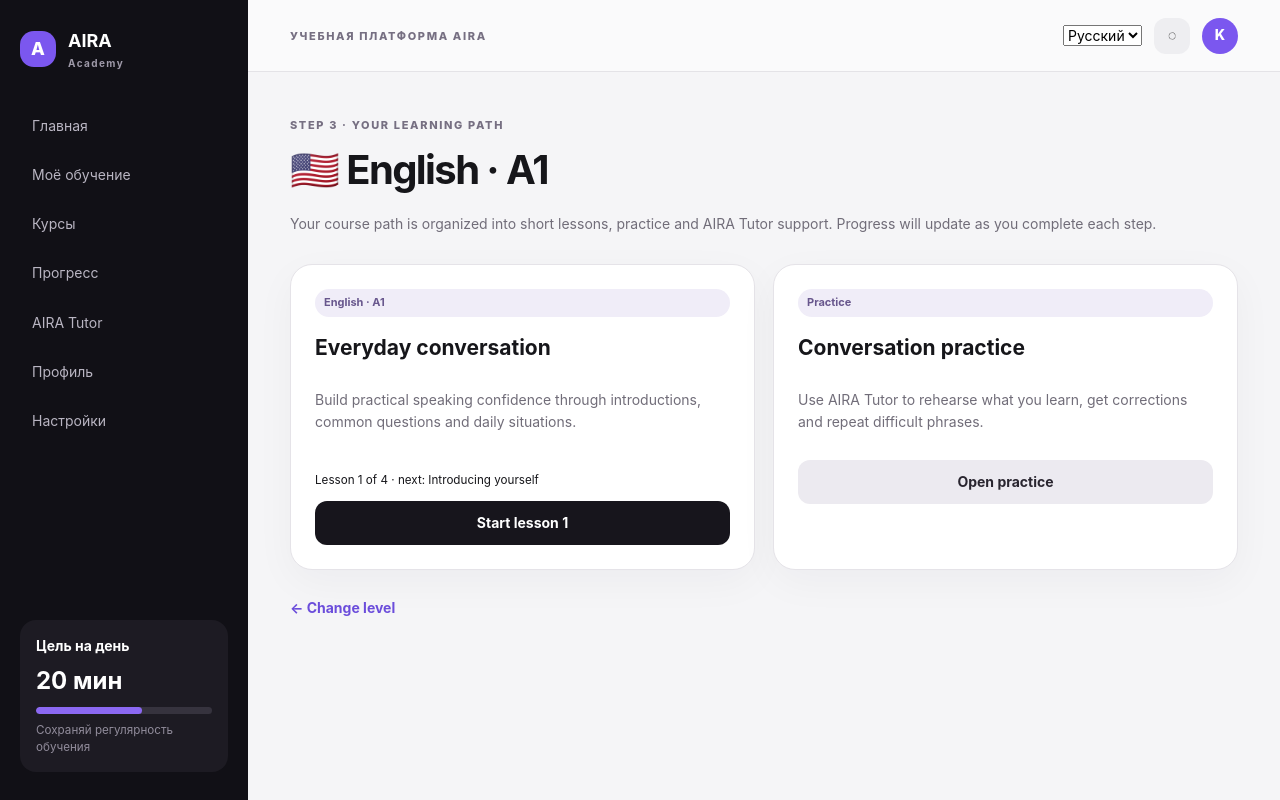
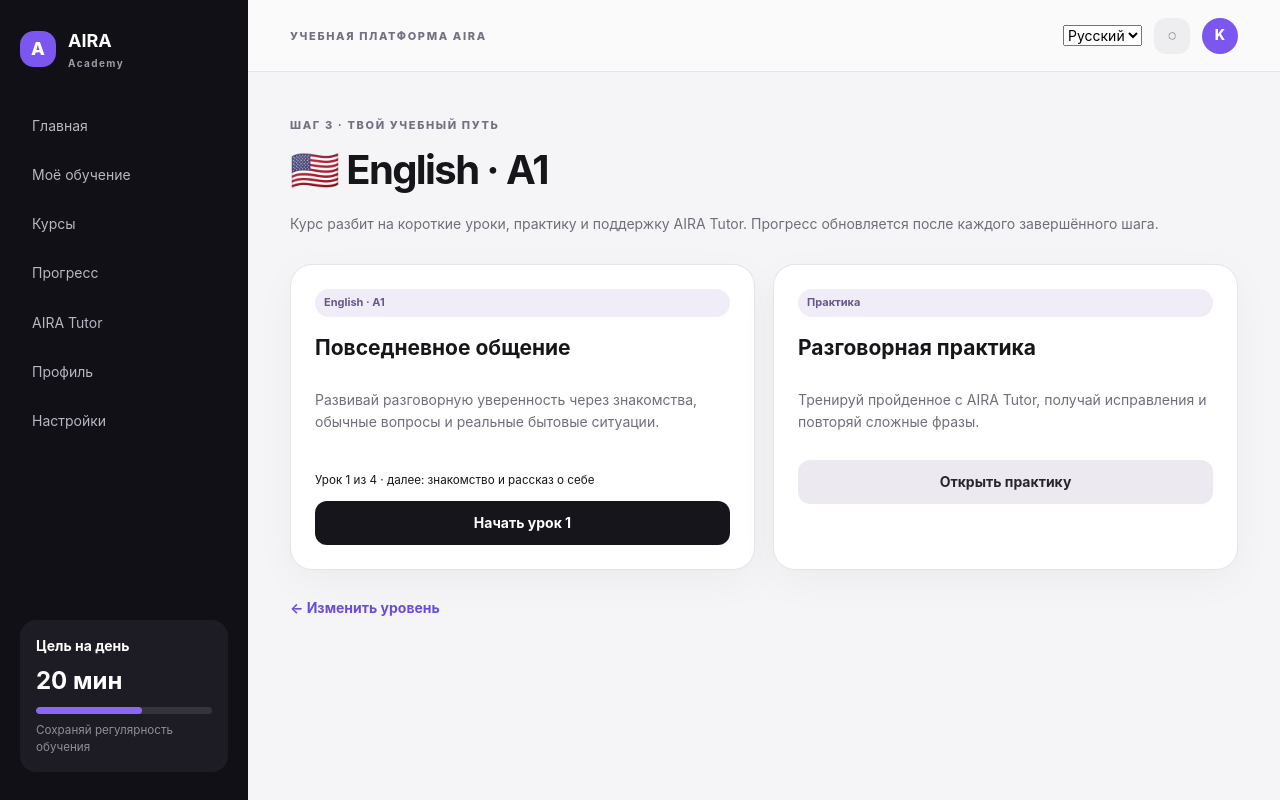
Before and after one commit to tsapkovaby-cyber/AIRA-OS, a Next.js app: page /learn/courses in a window 1280 px wide. Built offline with nearby package versions, Linux system fonts and the light colour scheme.

Commit message:
Localize learning path

```diff
--- a/app/learn/courses/page.tsx
+++ b/app/learn/courses/page.tsx
@@ -1,20 +1,21 @@
+"use client";
+
 import Link from "next/link";
 import styles from "../learn.module.css";
+import { useUiLanguage } from "../../../lib/use-ui-language";
 
 const languageNames: Record<string,string> = {EN:"English",RU:"Русский",ES:"Español",IT:"Italiano",TR:"Türkçe",KK:"Қазақша",FR:"Français",DE:"Deutsch",KO:"한국어",ZH:"简体中文"};
 const flags: Record<string,string> = {EN:"🇺🇸",RU:"🇷🇺",ES:"🇪🇸",IT:"🇮🇹",TR:"🇹🇷",KK:"🇰🇿",FR:"🇫🇷",DE:"🇩🇪",KO:"🇰🇷",ZH:"🇨🇳"};
 
 export default function MyLearning({searchParams}:{searchParams?:{lang?:string;level?:string}}){
-  const lang=(searchParams?.lang||"EN").toUpperCase();
-  const level=(searchParams?.level||"A1").toUpperCase();
-  const name=languageNames[lang]||"English";
-  const flag=flags[lang]||"🇺🇸";
+  const ru=useUiLanguage()==="ru";
+  const lang=(searchParams?.lang||"EN").toUpperCase(); const level=(searchParams?.level||"A1").toUpperCase(); const name=languageNames[lang]||"English"; const flag=flags[lang]||"🇺🇸";
   return <>
-    <div className={styles.pageHeading}><span className={styles.eyebrow}>STEP 3 · YOUR LEARNING PATH</span><h1>{flag} {name} · {level}</h1><p>Your course path is organized into short lessons, practice and AIRA Tutor support. Progress will update as you complete each step.</p></div>
+    <div className={styles.pageHeading}><span className={styles.eyebrow}>{ru?"ШАГ 3 · ТВОЙ УЧЕБНЫЙ ПУТЬ":"STEP 3 · YOUR LEARNING PATH"}</span><h1>{flag} {name} · {level}</h1><p>{ru?"Курс разбит на короткие уроки, практику и поддержку AIRA Tutor. Прогресс обновляется после каждого завершённого шага.":"Your course path is organized into short lessons, practice and AIRA Tutor support. Progress updates as you complete each step."}</p></div>
     <div className={styles.courseGrid}>
-      <article className={styles.courseCard}><span className={styles.pill}>{name} · {level}</span><h2>Everyday conversation</h2><p>Build practical speaking confidence through introductions, common questions and daily situations.</p><div className={styles.progress}><i style={{width:"25%"}} /></div><small>Lesson 1 of 4 · next: Introducing yourself</small><Link className={styles.primaryButton} href={`/learn/lesson?lang=${lang}&level=${level}`}>Start lesson 1</Link></article>
-      <article className={styles.courseCard}><span className={styles.pill}>Practice</span><h2>Conversation practice</h2><p>Use AIRA Tutor to rehearse what you learn, get corrections and repeat difficult phrases.</p><Link className={styles.secondaryButton} href={`/learn/practice?lang=${lang}&level=${level}`}>Open practice</Link></article>
+      <article className={styles.courseCard}><span className={styles.pill}>{name} · {level}</span><h2>{ru?"Повседневное общение":"Everyday conversation"}</h2><p>{ru?"Развивай разговорную уверенность через знакомства, обычные вопросы и реальные бытовые ситуации.":"Build speaking confidence through introductions, common questions and real-life situations."}</p><div className={styles.progress}><i style={{width:"25%"}} /></div><small>{ru?"Урок 1 из 4 · далее: знакомство и рассказ о себе":"Lesson 1 of 4 · next: Introducing yourself"}</small><Link className={styles.primaryButton} href={`/learn/lesson?lang=${lang}&level=${level}`}>{ru?"Начать урок 1":"Start lesson 1"}</Link></article>
+      <article className={styles.courseCard}><span className={styles.pill}>{ru?"Практика":"Practice"}</span><h2>{ru?"Разговорная практика":"Conversation practice"}</h2><p>{ru?"Тренируй пройденное с AIRA Tutor, получай исправления и повторяй сложные фразы.":"Use AIRA Tutor to rehearse what you learn, get corrections and repeat difficult phrases."}</p><Link className={styles.secondaryButton} href={`/learn/practice?lang=${lang}&level=${level}`}>{ru?"Открыть практику":"Open practice"}</Link></article>
     </div>
-    <div className={styles.section}><Link className={styles.textLink} href={`/learn/level?lang=${lang}`}>← Change level</Link></div>
-  </>
+    <div className={styles.section}><Link className={styles.textLink} href={`/learn/level?lang=${lang}`}>← {ru?"Изменить уровень":"Change level"}</Link></div>
+  </>;
 }
```
